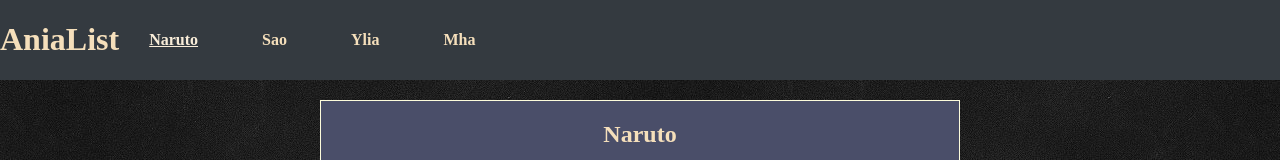
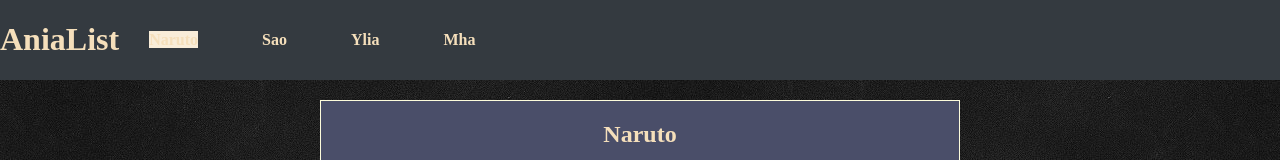
Before and after one commit to AlivebatsOrb6/AniaList.github.io, a plain HTML site: page index.html in a window 1280 px wide. In both pictures the pointer is over the link 173 px from the left and 39 px from the top of the page. Shown: the top 160 px of the page. Drawn offline with Linux system fonts and the light colour scheme.

Commit message:
On branch main  Your branch is up to date with 'origin/main'.
 Changes to be committed:
	modified:   Style.css

```diff
--- a/Style.css
+++ b/Style.css
@@ -94,8 +94,7 @@ body {
     font-weight: bold;
 }
 .nav-links a:hover {
-    text-decoration: underline;
-    color: #F9EDD9;
+    background-color: #F9EDD9;
 }
 footer a {
     color: #f5dfbb;
```
